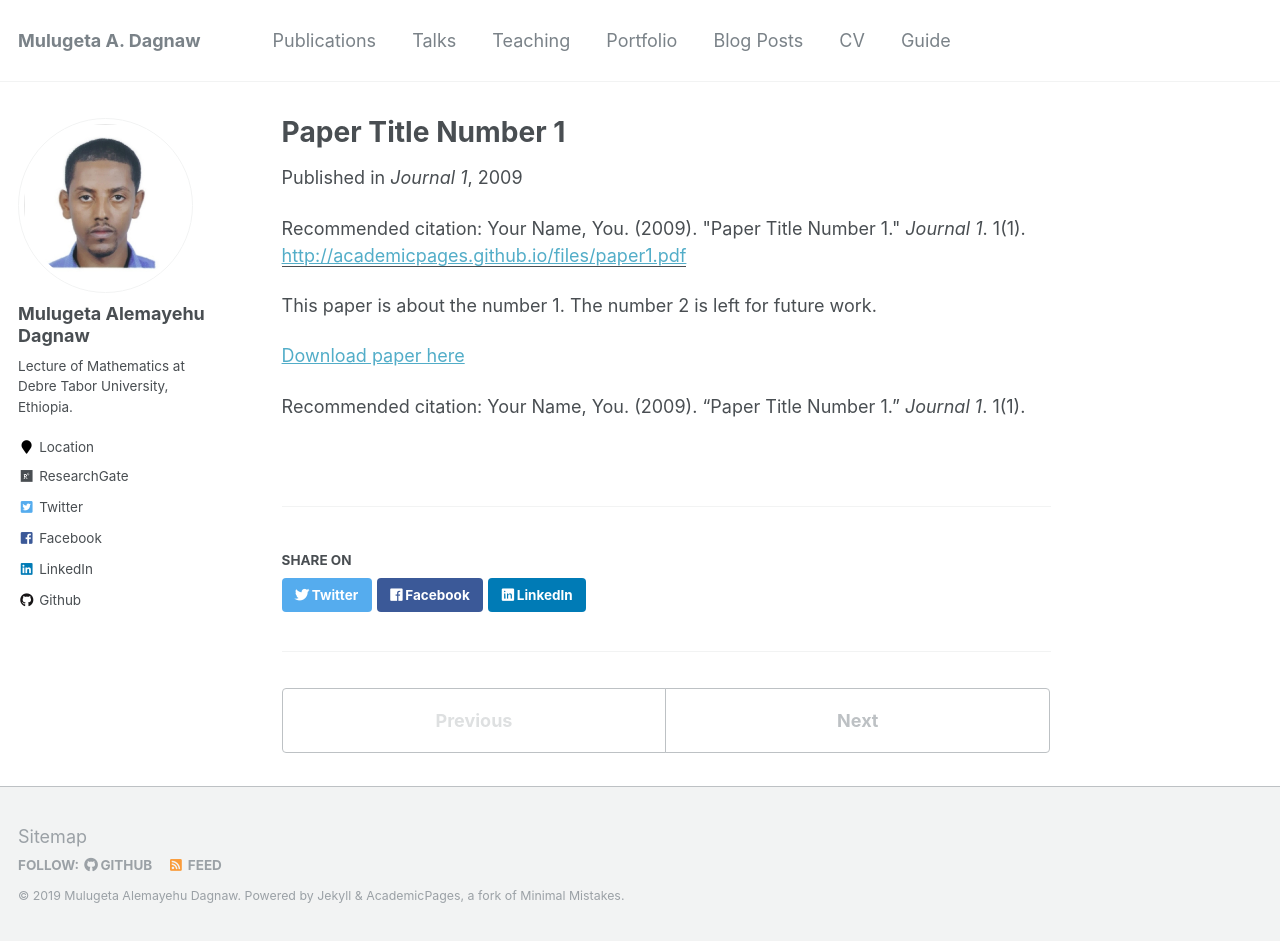
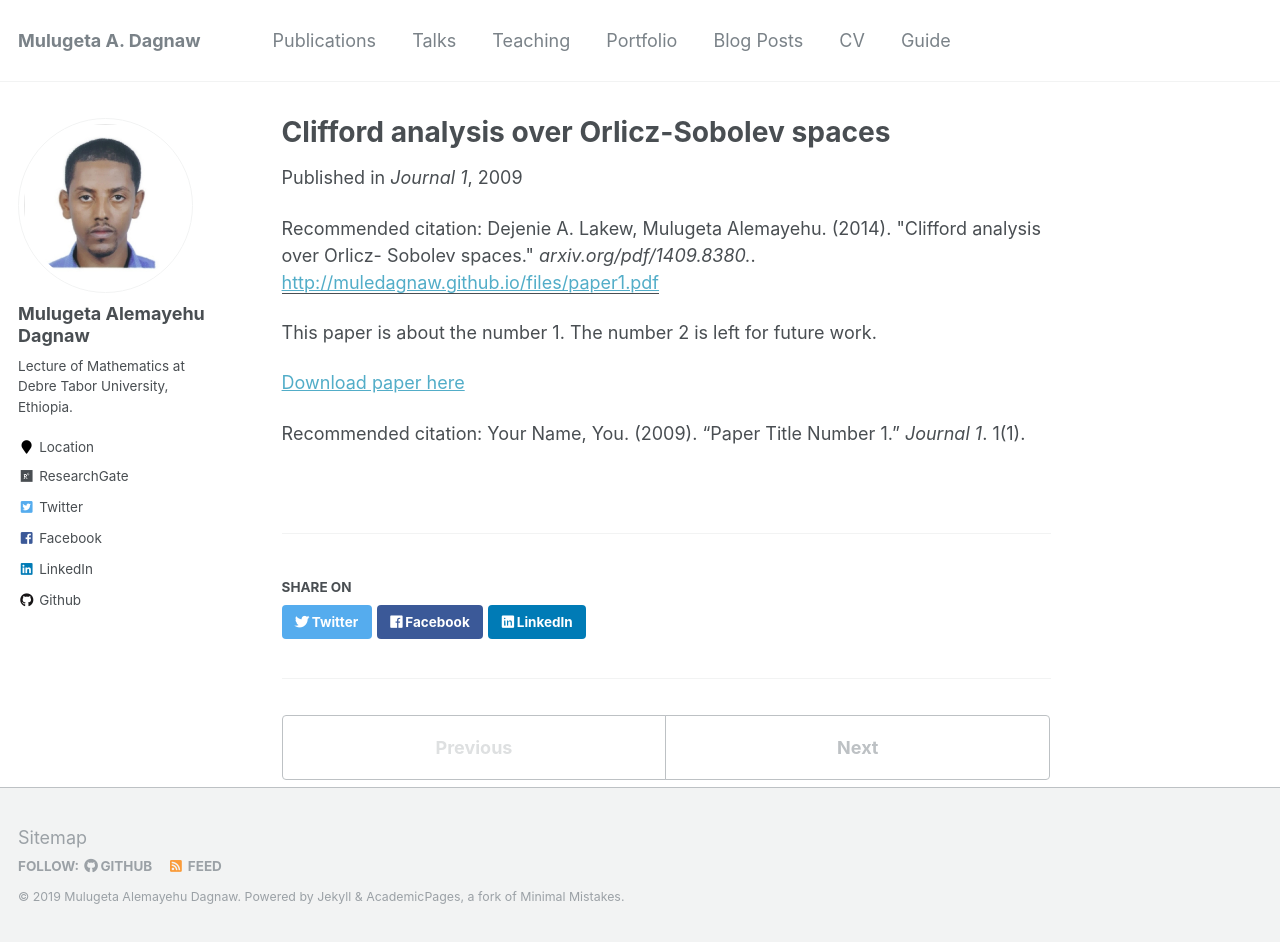
Before and after one commit to muledagnaw/muledagnaw.github.io, a Jekyll site: the page built from _publications/2009-10-01-paper-title-number-1.md, in a window 1280 px wide and 942 px high. Built offline with Jekyll 4.4.1, drawn with Linux system fonts in a browser that asks for light colours.

Commit message:
new5 updated site

```diff
--- a/_publications/2009-10-01-paper-title-number-1.md
+++ b/_publications/2009-10-01-paper-title-number-1.md
@@ -1,15 +1,15 @@
 ---
-title: "Paper Title Number 1"
+title: "Clifford analysis over Orlicz-Sobolev spaces"
 collection: publications
-permalink: /publication/2009-10-01-paper-title-number-1
-excerpt: 'This paper is about the number 1. The number 2 is left for future work.'
-date: 2009-10-01
+permalink:
+excerpt:
 venue: 'Journal 1'
-paperurl: 'http://academicpages.github.io/files/paper1.pdf'
-citation: 'Your Name, You. (2009). &quot;Paper Title Number 1.&quot; <i>Journal 1</i>. 1(1).'
+paperurl: 'http://muledagnaw.github.io/files/paper1.pdf'
+citation: 'Dejenie A. Lakew, Mulugeta Alemayehu. (2014). &quot;Clifford analysis over Orlicz-
+Sobolev spaces.&quot; <i>arxiv.org/pdf/1409.8380.</i>.'
 ---
 This paper is about the number 1. The number 2 is left for future work.
 
-[Download paper here](http://academicpages.github.io/files/paper1.pdf)
+[Download paper here](http://muledagnaw.github.io/files/paper1.pdf)
 
 Recommended citation: Your Name, You. (2009). "Paper Title Number 1." <i>Journal 1</i>. 1(1).
```
